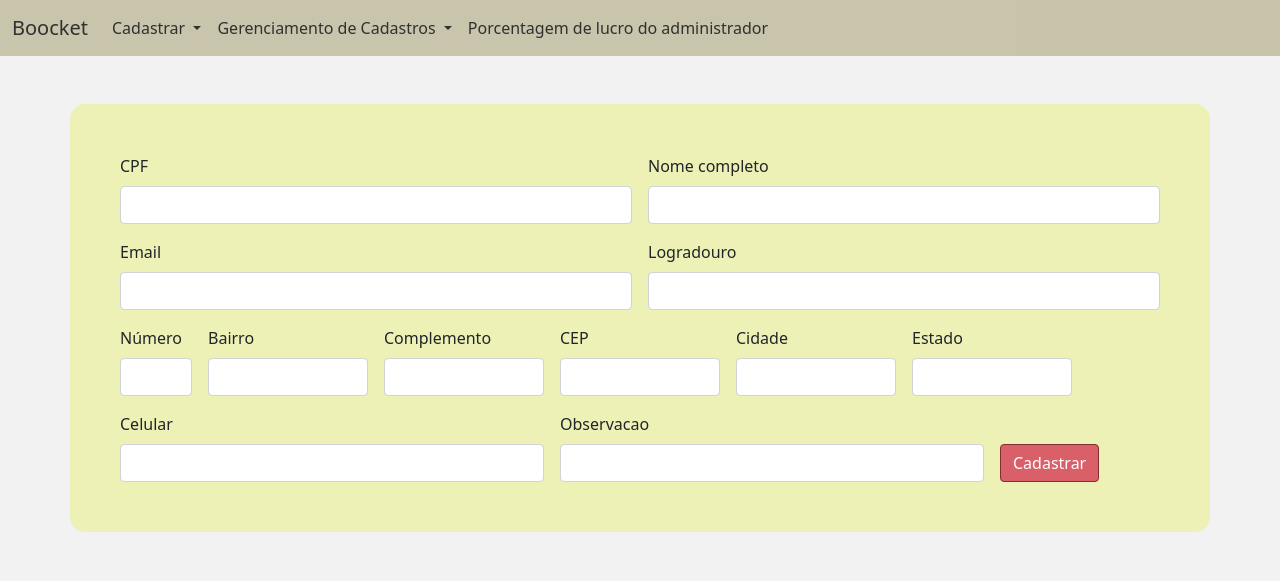
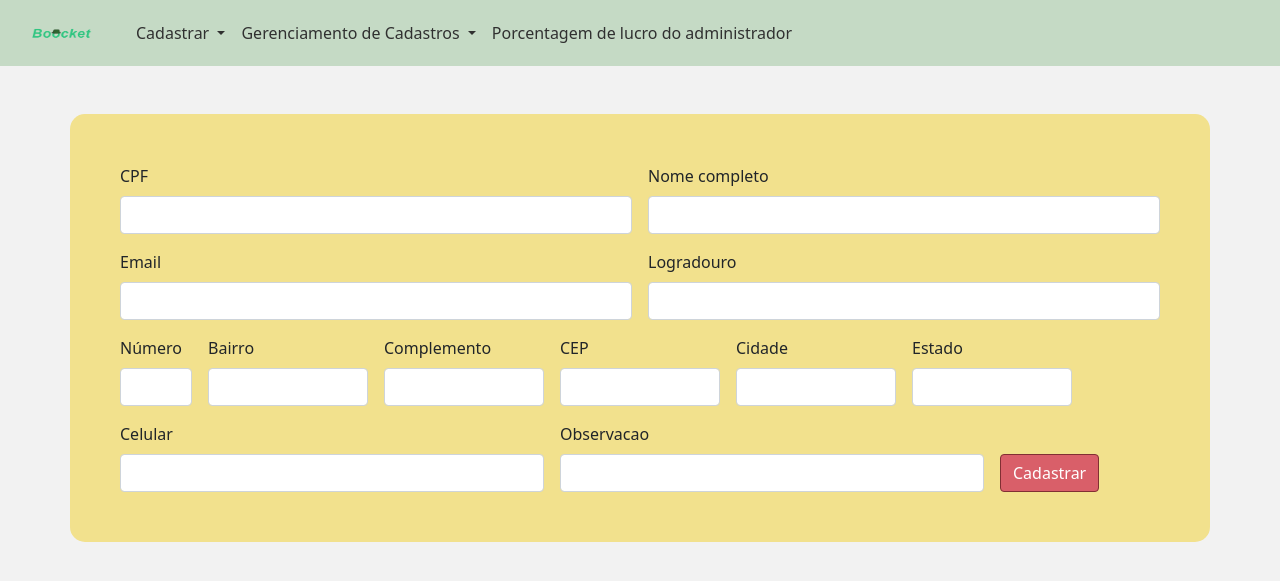
Before and after one commit to RebecaSRodrigues/Trabalho-GPS, a PHP site: page /cliente/cadastroCliente.php in a window 1280 px wide. Shown: the top 581 px of the page. Run offline with PHP 8.4, Linux system fonts and the light colour scheme.

Commit message:
mudanca logo

```diff
--- a/assets/css/style.css
+++ b/assets/css/style.css
@@ -4,6 +4,11 @@ body {
 
 thead {
     background-color: #F29544;
+}
+
+.logo {
+  width: 100px;
+  height: 50px;
 }
 
 /* width */
@@ -24,12 +29,12 @@ thead {
 }
 
 .navbar {
-  background-color: #BFB99B;
+  background-color: #bbd5bb;
   opacity: 80%;
 }
 
 .navbar .nav-link:hover {
-  background-color: #aca37a;
+  background-color: #a6c5a6;
   border-radius: 15px;
 }
 
@@ -38,7 +43,7 @@ thead {
 }
 
 .div-form {
-  background-color: #EDF1B5 ;
+  background-color: #F2E18D ;
   padding: 50px;
   border-radius: 15px;
 }
--- a/header.php
+++ b/header.php
@@ -13,7 +13,7 @@
     <header>
         <nav class="navbar navbar-expand-lg">
         <div class="container-fluid">
-            <a class="navbar-brand" href="/Trabalho-GPS">Boocket</a>
+            <a href="/Trabalho-GPS"><img class="navbar-brand logo" src="\Trabalho-GPS\assets\boocket.png" alt="Bocket"></a>
             <button class="navbar-toggler" type="button" data-bs-toggle="collapse" data-bs-target="#navbarNavAltMarkup" aria-controls="navbarNavAltMarkup" aria-expanded="false" aria-label="Toggle navigation">
             <span class="navbar-toggler-icon"></span>
             </button>
@@ -39,7 +39,7 @@
                         <li><a class="dropdown-item" href="/Trabalho-GPS/servico/gerenciamentoServico.php">Gerenciamento de Serviços</a></li>
                     </ul>
                 </li>
-                <a class="nav-link" href="#">Porcentagem de lucro do administrador</a>
+                <a class="nav-link" href="/Trabalho-GPS/lucro/lucroAdministrador.php">Porcentagem de lucro do administrador</a>
             </div>
             </div>
         </div>
```
Also changed, not shown: assets/boocket.png (added).
